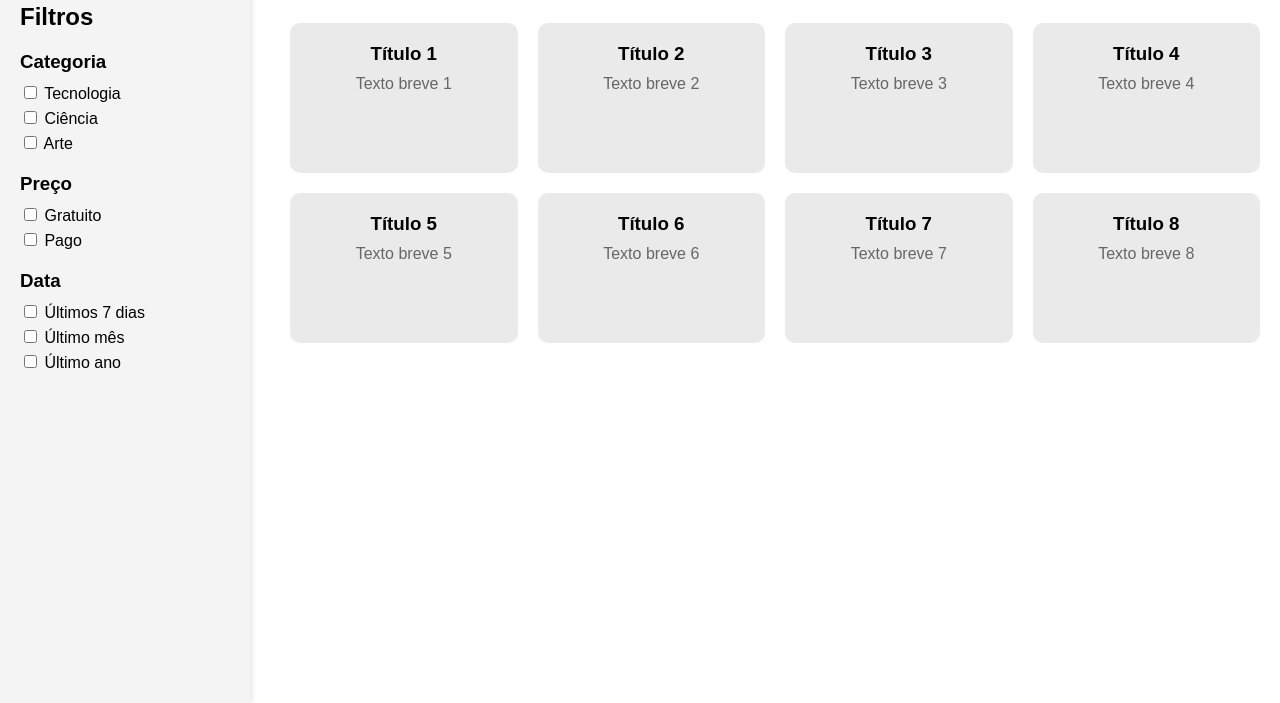
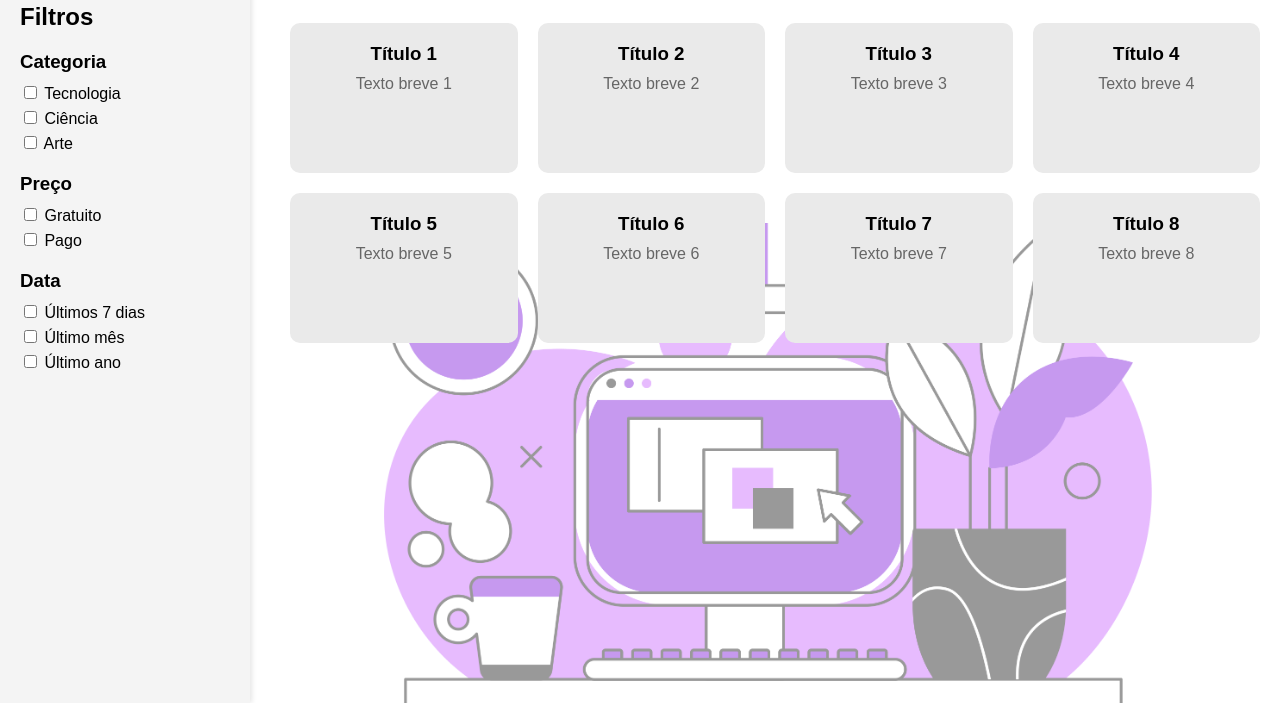
Before and after one commit to Edwardo-Magalhaes/Projeto_Briefing, a plain HTML site: page Pagina_de_busca/Index.html in a window 1280 px wide. Shown: the part 97-800 px from the top of the page. Drawn offline with Linux system fonts and the light colour scheme.

Commit message:
update  page_search

```diff
--- a/Pagina_de_busca/Index.html
+++ b/Pagina_de_busca/Index.html
@@ -7,6 +7,7 @@
     <link rel="stylesheet" href="styles.css">
 </head>
 <body onclick="closeSidebar(event)">
+    <div class="background-image"></div>
     <header>
         <img src="./Imagens/Briefing_logo_stickers.png" alt="Logo" style="height: 70px;">
         <div class="search-container">
--- a/Pagina_de_busca/Styles.css
+++ b/Pagina_de_busca/Styles.css
@@ -4,6 +4,19 @@ body {
     padding: 0;
     display: flex;
     flex-direction: row;
+
+}
+.background-image {
+    position: absolute;
+    top: 70%;
+    left: 60%;
+    width: 60%;
+    height: 60%;
+    transform: translate(-50%, -50%);
+    background: url('../Pagina_de_busca/Imagens/logo_busca_2.png') no-repeat center center;
+    background-size: cover;
+    opacity: 40%; /* Ajuste a opacidade conforme necessário */
+    z-index: -1;
 }
 
 header {
@@ -18,11 +31,12 @@ header {
     top: 0;
     height: 80px;
     box-sizing: border-box;
-    z-index: 1;
+    z-index: 2;
 }
 
 .logo {
     font-size: 1.5em;
+    margin-left: 200px;
 }
 
 .container {
@@ -142,7 +156,7 @@ header {
     position: fixed;
     top: 0;
     right: 0;
-    background-color: #111;
+    background-color: #7000d8b8;
     overflow-x: hidden;
     transition: 0.5s;
     padding-top: 80px;
@@ -159,7 +173,7 @@ header {
 }
 
 .sidebar a:hover {
-    background-color: #575757;
+    background-color: #C256FC;
 }
 
 .filter-bar {
```
Also changed, not shown: Pagina_de_busca/Imagens/logo_busca.png (added), Pagina_de_busca/Imagens/logo_busca_2.png (added).
